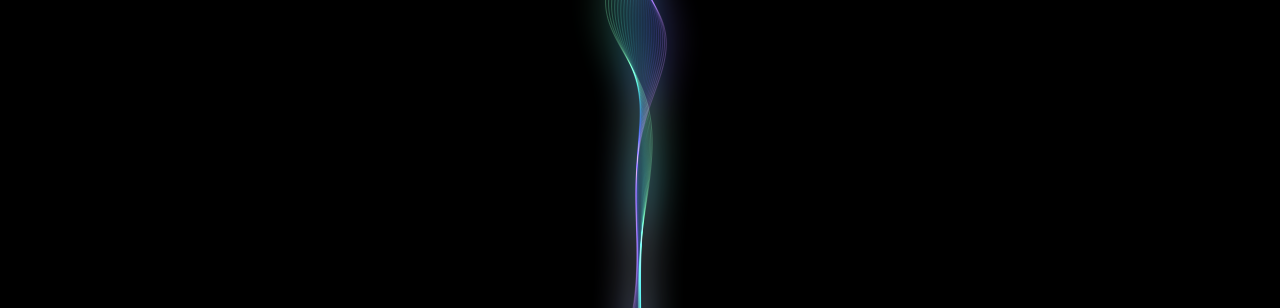
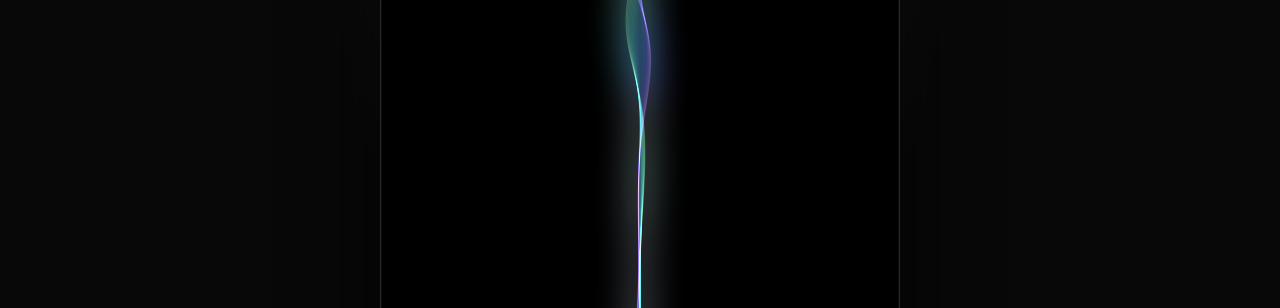
Before and after one commit to kastner/redialed, a plain HTML site: page index.html in a window 1280 px wide. Shown: the part 87-395 px from the top of the page. Drawn offline with Linux system fonts and the light colour scheme; animation ran at ten frames a second.

Commit message:
Constrain game canvas on wide screens
Co-authored-by: Codex <codex@openai.com>

```diff
--- a/index.html
+++ b/index.html
@@ -4,7 +4,7 @@
     <meta charset="utf-8" />
     <meta name="viewport" content="width=device-width, initial-scale=1, viewport-fit=cover" />
     <title>Redialed</title>
-    <link rel="stylesheet" href="./styles.css" />
+    <link rel="stylesheet" href="./styles.css?v=2" />
   </head>
   <body>
     <main id="app" class="screen intro active">
--- a/styles.css
+++ b/styles.css
@@ -26,6 +26,11 @@ body {
   user-select: none;
 }
 
+body {
+  display: grid;
+  place-items: center;
+}
+
 button {
   border: 0;
   font: inherit;
@@ -38,8 +43,9 @@ button:disabled {
 }
 
 .screen {
-  position: fixed;
-  inset: 0;
+  position: relative;
+  width: 100%;
+  height: 100dvh;
   overflow: hidden;
   background: #000;
 }
@@ -362,7 +368,25 @@ button:disabled {
   max-width: 780px;
 }
 
-@media (min-width: 800px) {
+@media (min-width: 641px) {
+  body {
+    padding: 24px;
+    background:
+      radial-gradient(circle at 50% 15%, rgba(255, 255, 255, 0.13), transparent 32%),
+      #080808;
+  }
+
+  .screen {
+    width: min(100%, 520px);
+    height: min(860px, calc(100dvh - 48px));
+    min-height: min(620px, calc(100dvh - 48px));
+    border: 1px solid rgba(255, 255, 255, 0.16);
+    border-radius: 38px;
+    box-shadow:
+      0 30px 90px rgba(0, 0, 0, 0.72),
+      0 0 0 1px rgba(255, 255, 255, 0.04) inset;
+  }
+
   .intro-copy {
     bottom: 52px;
   }
```
